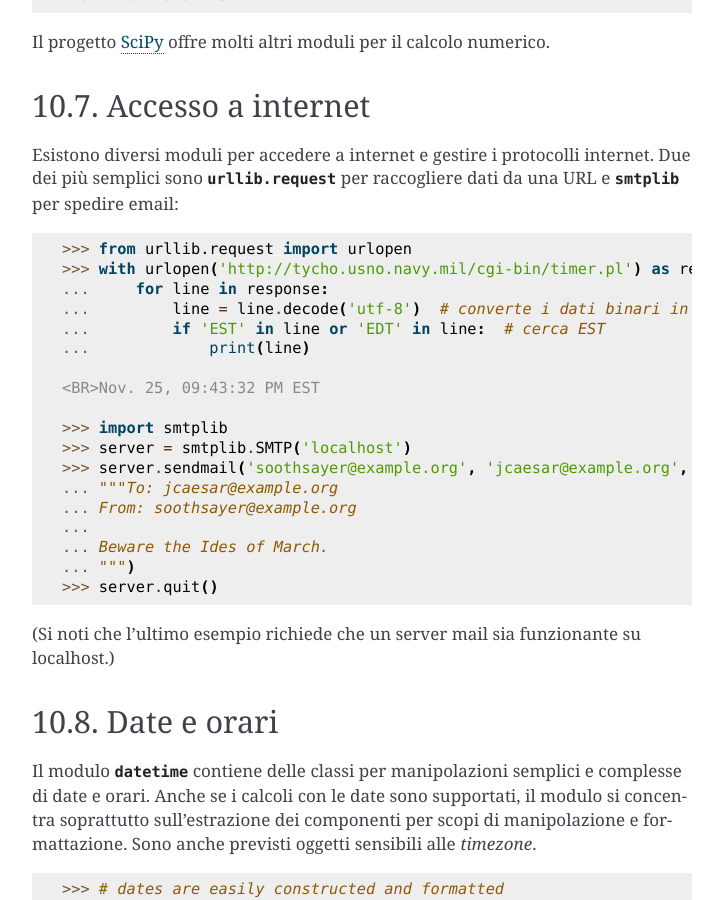
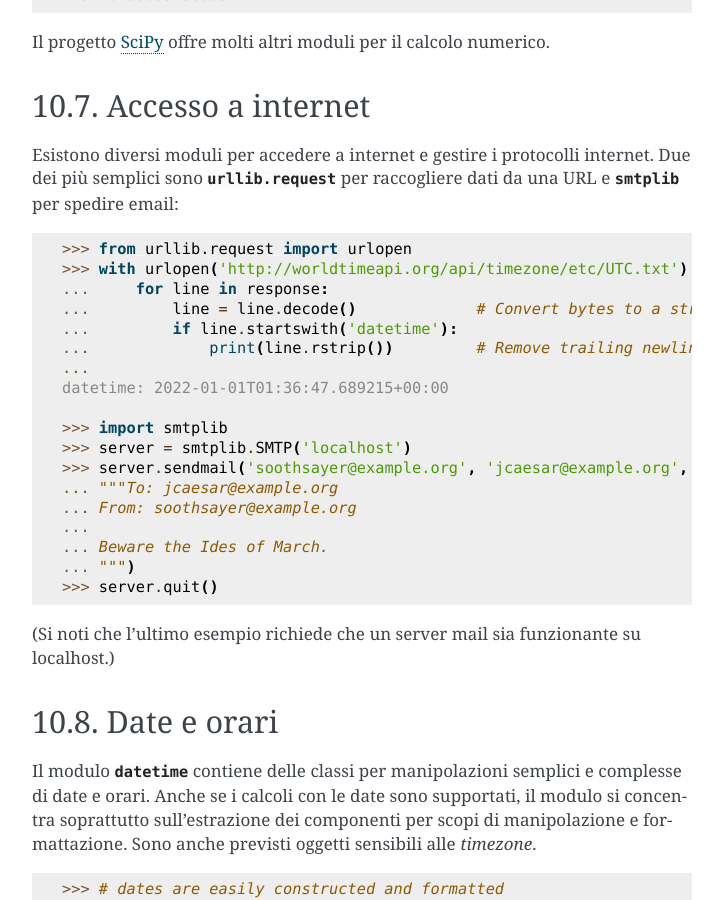
Before and after one commit to ricpol/pytutorial-it, a Sphinx documentation site: the page built from tutorial/source/stdlib.rst, in a window 1280 px wide and 900 px high, scrolled down 3241 px. Shown: the whole window, without its empty margins (388-1111 px from the left). Built offline with Sphinx 7.4.7, drawn with Linux system fonts in a browser that asks for light colours.

Commit message:
sync up to commit 2bd7354

```diff
--- a/tutorial/source/appetite.rst
+++ b/tutorial/source/appetite.rst
@@ -8,7 +8,7 @@
 
     Questa è la traduzione della **versione "stabile" del Tutorial**,
     corrispondente a Python 3.10, ed è aggiornata al
-    `8 novembre 2021 <https://github.com/python/cpython/commits/3.10/Doc/tutorial>`_.
+    `1 gennaio 2022 <https://github.com/python/cpython/commits/3.10/Doc/tutorial>`_.
 
     La repository GitHub di questo progetto
     `si trova qui <https://github.com/ricpol/pytutorial-it>`_:
--- a/tutorial/source/classes.rst
+++ b/tutorial/source/classes.rst
@@ -838,7 +838,7 @@ esempio spiega come funziona il meccanismo::
    >>> s = 'abc'
    >>> it = iter(s)
    >>> it
-   <iterator object at 0x00A1DB50>
+   <str_iterator object at 0x10c90e650>
    >>> next(it)
    'a'
    >>> next(it)
--- a/tutorial/source/floatingpoint.rst
+++ b/tutorial/source/floatingpoint.rst
@@ -134,7 +134,7 @@ modo da rendere confrontabili i risultati approssimati::
 
 L'aritmetica binaria in virgola mobile presenta molte sorprese come questa.
 Spieghiamo nel dettaglio il problema di "0.1" nella sezione successiva. Si
-veda `The Perils of Floating Point <http://www.lahey.com/float.htm>`_ per un
+veda `The Perils of Floating Point <https://www.lahey.com/float.htm>`_ per un
 elenco più completo di altri inciampi frequenti.
 
 Come si usa concludere, "non ci sono risposte facili". Tuttavia non bisogna
--- a/tutorial/source/stdlib.rst
+++ b/tutorial/source/stdlib.rst
@@ -173,13 +173,13 @@ internet. Due dei più semplici sono :mod:`urllib.request` per raccogliere dati
 da una URL e :mod:`smtplib` per spedire email::
 
    >>> from urllib.request import urlopen
-   >>> with urlopen('http://tycho.usno.navy.mil/cgi-bin/timer.pl') as response:
+   >>> with urlopen('http://worldtimeapi.org/api/timezone/etc/UTC.txt') as response:
    ...     for line in response:
-   ...         line = line.decode('utf-8')  # converte i dati binari in testo
-   ...         if 'EST' in line or 'EDT' in line:  # cerca EST
-   ...             print(line)
-
-   <BR>Nov. 25, 09:43:32 PM EST
+   ...         line = line.decode()             # Convert bytes to a str
+   ...         if line.startswith('datetime'):
+   ...             print(line.rstrip())         # Remove trailing newline
+   ...
+   datetime: 2022-01-01T01:36:47.689215+00:00
 
    >>> import smtplib
    >>> server = smtplib.SMTP('localhost')
```
Also changed, not shown: tutorial/source/controlflow.rst (+5 -3 lines).
